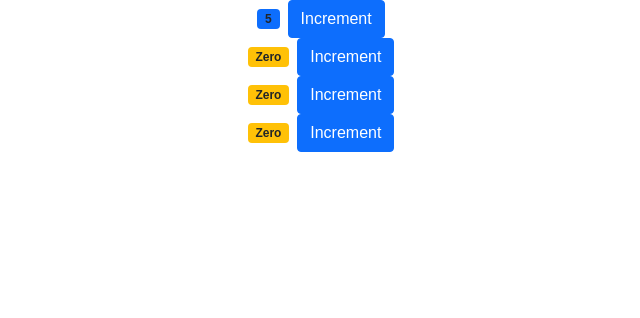
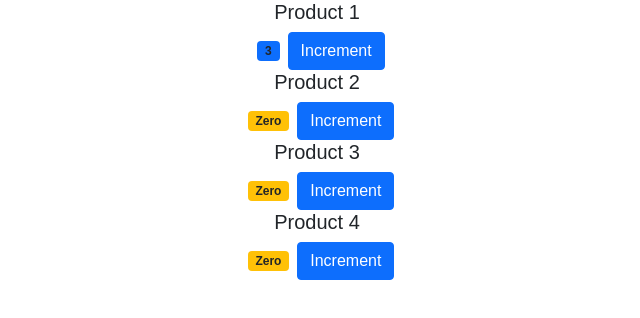
Before and after one commit to berkaynarin/Shopping-List-with-React, a React (Create React App) app: page / in a window 1280 px wide. Shown: the top 318 px of the page, without its empty margins (323-963 px from the left). Built offline with nearby package versions, Linux system fonts and the light colour scheme.

Commit message:
Add title to each product

```diff
--- a/src/components/App.jsx
+++ b/src/components/App.jsx
@@ -3,7 +3,7 @@ import Counter from "./Counter";
 
 function App() {
   const [items, setItems] = useState([
-    { id: 1, value: 5 },
+    { id: 1, value: 3 },
     { id: 2, value: 0 },
     { id: 3, value: 0 },
     { id: 4, value: 0 }
@@ -12,7 +12,9 @@ function App() {
   return (
     <div>
       {items.map((counter) => {
-        return <Counter key={counter.id} value={counter.value} />;
+        return (
+          <Counter key={counter.id} value={counter.value} title={counter.id} />
+        );
       })}
     </div>
   );
--- a/src/components/Counter.jsx
+++ b/src/components/Counter.jsx
@@ -24,6 +24,7 @@ function Counter(props) {
 
   return (
     <div className="App">
+      <h5>{"Product " + props.title}</h5>
       <span className={getBadgeClasses()}>{handleZero()}</span>
       <button onClick={handleIncrement} className="btn btn-primary">
         Increment
```
